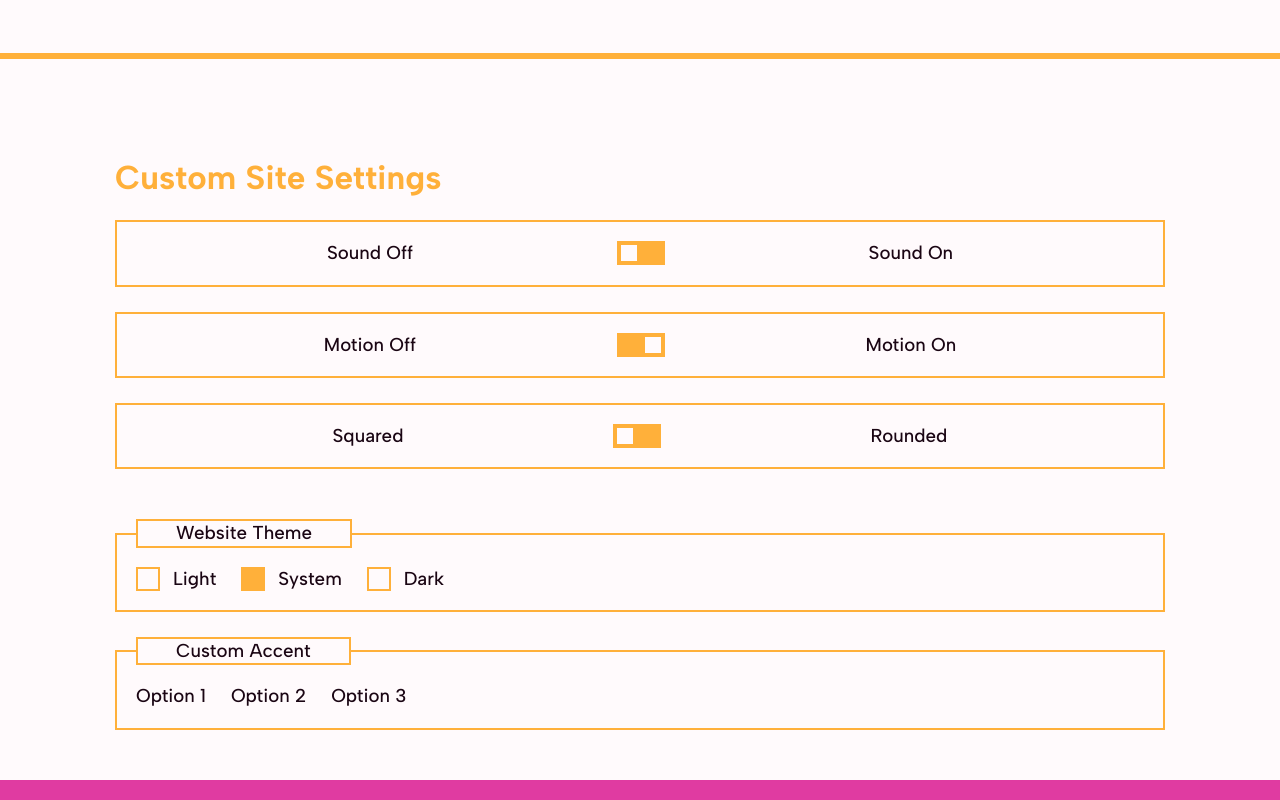
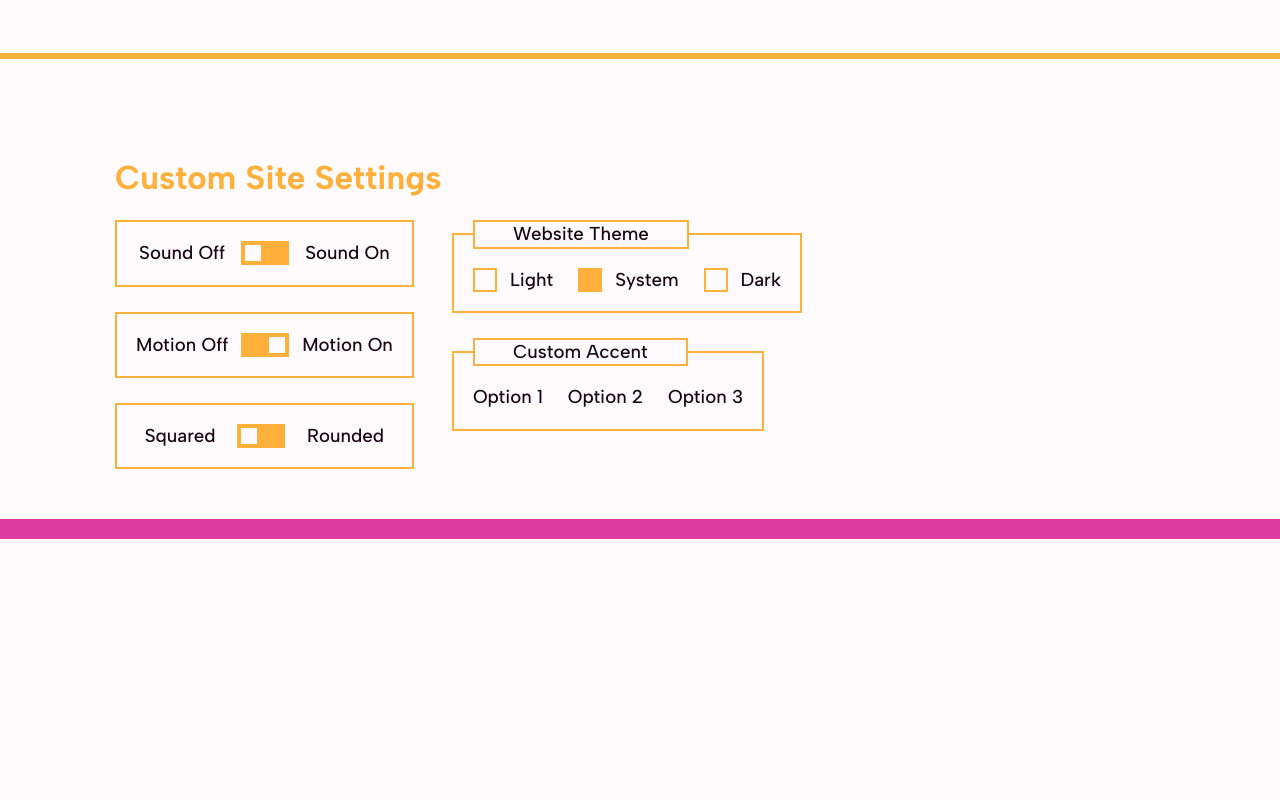
Before and after one commit to markpackham/CustomSiteThemePicker, a website built with Vite: page index.html in a window 1280 px wide. Shown: the part 1472-2272 px from the top of the page. After the commit the page ends 2011 px from the top, so only its background shows below. Built offline with nearby package versions, Linux system fonts and the light colour scheme; some packages are replaced by stand-ins of ours.

Commit message:
set max width for wrapper and stack
https://youtu.be/fWRsliX1P6Q?t=439

```diff
--- a/style.css
+++ b/style.css
@@ -514,3 +514,11 @@ legend {
 [type="radio"]:focus-visible~.check {
   box-shadow: 0 0 0 3px var(--bkg), 0 0 0 6px var(--customColor);
 }
+
+@media screen and (min-width: 465px) {
+
+  .radio-wrapper,
+  .stack {
+    max-width: fit-content;
+  }
+}
```
